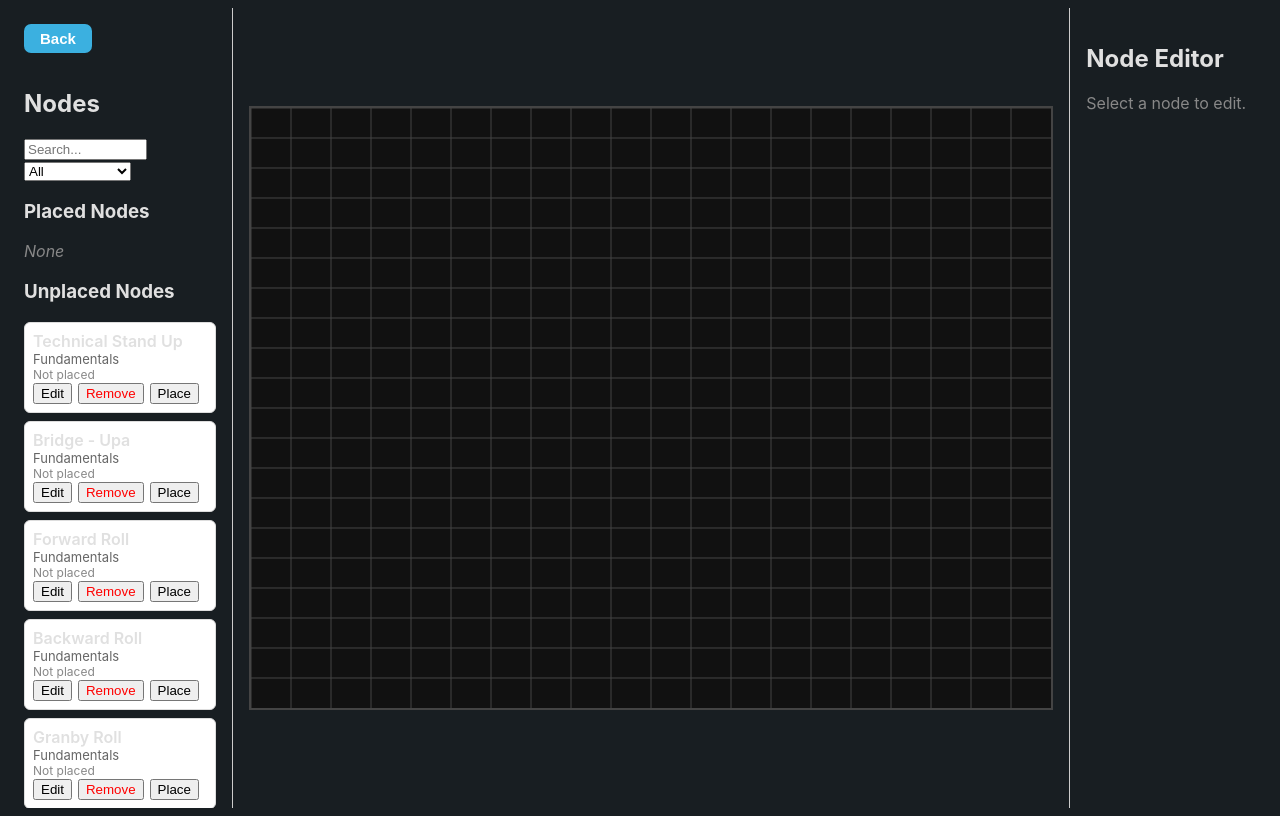
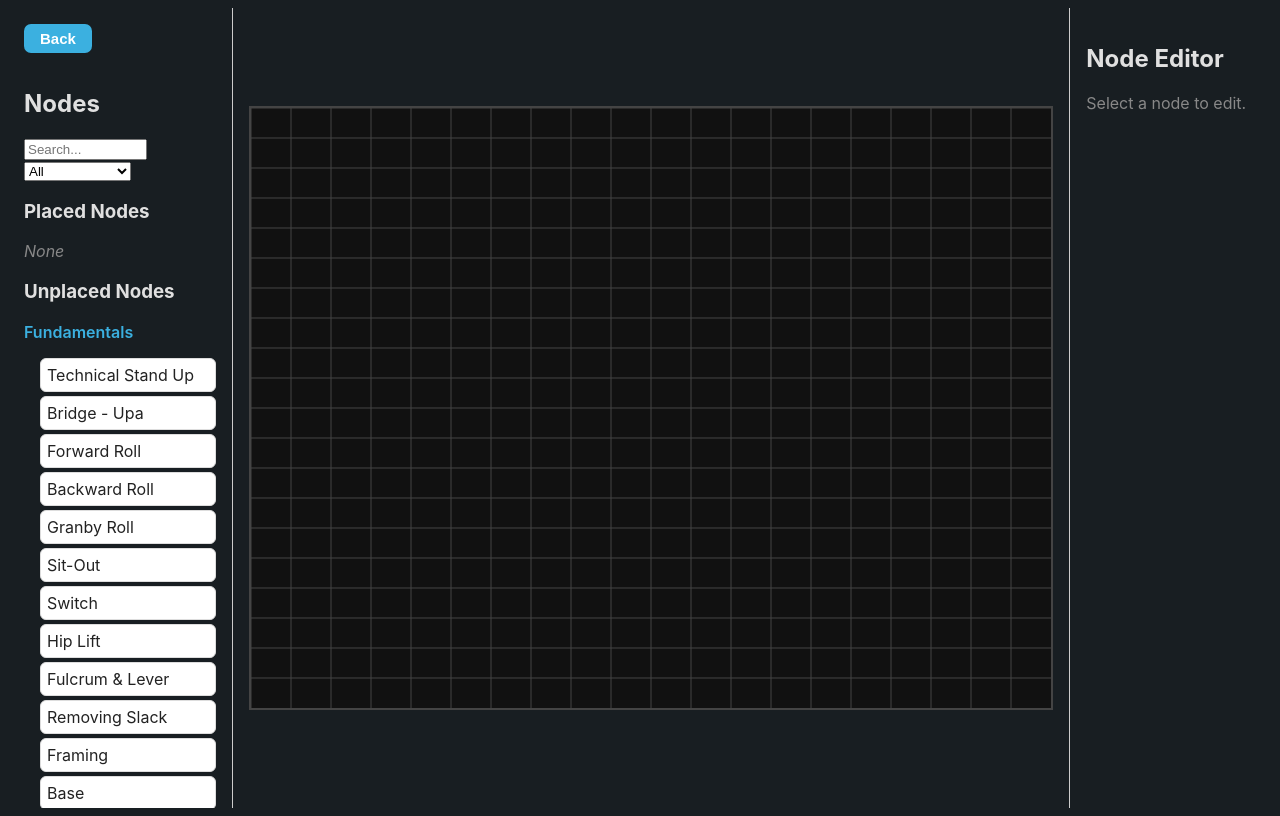
Before and after one commit to jelaludo/BJJ_SkillTree_02, a React (Vite) app: page /manual-grid in a window 1280 px wide. Built offline with nearby package versions, Linux system fonts and the light colour scheme.

Commit message:
Manual Grid UI Fix01

```diff
--- a/src/components/ManualGrid.tsx
+++ b/src/components/ManualGrid.tsx
@@ -60,6 +60,12 @@ export default function ManualGrid() {
     (filter === 'all' || n.category === filter) &&
     (search === '' || n.name.toLowerCase().includes(search.toLowerCase()))
   );
+
+  // Group unplaced nodes by category
+  const groupedUnplaced = CATEGORIES.map(cat => ({
+    category: cat,
+    nodes: nodes.filter(n => !n.placed && n.category === cat && (search === '' || n.name.toLowerCase().includes(search.toLowerCase())))
+  })).filter(group => group.nodes.length > 0);
 
   // Add node
   function addNode() {
@@ -149,57 +155,79 @@ export default function ManualGrid() {
           </select>
         </div>
         <h3>Placed Nodes</h3>
+        {/* Placed nodes list */}
         <ul style={{ listStyle: 'none', padding: 0, marginBottom: 16 }}>
           {filteredPlaced.length === 0 && <li style={{ color: '#888', fontStyle: 'italic' }}>None</li>}
           {filteredPlaced.map(node => (
             <li
               key={node.id}
               style={{
-                marginBottom: 8,
-                background: selectedNodeId === node.id ? '#d0e0ff' : '#e0ffe0',
+                marginBottom: 6,
+                background: selectedNodeId === node.id ? '#e6f0fa' : '#fff',
                 borderRadius: 6,
                 padding: 8,
-                border: '1px solid #ddd',
+                border: selectedNodeId === node.id ? '2px solid #3bb0e0' : '1px solid #ddd',
                 cursor: 'pointer',
+                color: '#222',
+                fontWeight: selectedNodeId === node.id ? 600 : 400,
               }}
               onClick={() => setSelectedNodeId(node.id)}
             >
-              <div style={{ fontWeight: 600 }}>{node.name}</div>
-              <div style={{ fontSize: 13, color: '#666' }}>{node.category}</div>
-              <div style={{ fontSize: 12, color: '#888' }}>
-                Placed at ({Math.round(node.x!)}, {Math.round(node.y!)})
-              </div>
-              <button onClick={e => { e.stopPropagation(); setEditing(node); }} style={{ marginRight: 6 }}>Edit</button>
-              <button onClick={e => { e.stopPropagation(); removeNode(node.id); }} style={{ marginRight: 6, color: 'red' }}>Remove</button>
-              <button onClick={e => { e.stopPropagation(); togglePlaced(node.id); }}>Unplace</button>
+              {node.name}
+              {node.x !== null && node.y !== null && (
+                <span style={{ fontSize: 12, color: '#888', marginLeft: 8 }}>
+                  ({Math.round(node.x)}, {Math.round(node.y)})
+                </span>
+              )}
             </li>
           ))}
         </ul>
+        {/* Placed node action bar */}
+        {selectedNodeId && filteredPlaced.some(n => n.id === selectedNodeId) && (
+          <div style={{ marginBottom: 16, display: 'flex', gap: 8 }}>
+            <button onClick={() => setEditing(nodes.find(n => n.id === selectedNodeId)!)}>Edit</button>
+            <button onClick={() => removeNode(selectedNodeId)} style={{ color: 'red' }}>Remove</button>
+            <button onClick={() => togglePlaced(selectedNodeId)}>Unplace</button>
+          </div>
+        )}
         <h3>Unplaced Nodes</h3>
-        <ul style={{ listStyle: 'none', padding: 0 }}>
-          {filteredUnplaced.length === 0 && <li style={{ color: '#888', fontStyle: 'italic' }}>None</li>}
-          {filteredUnplaced.map(node => (
+        {/* Grouped unplaced nodes by category */}
+        <div>
+          {groupedUnplaced.length === 0 && <div style={{ color: '#888', fontStyle: 'italic' }}>None</div>}
+          {groupedUnplaced.map(group => (
+            <div key={group.category} style={{ marginBottom: 8 }}>
+              <div style={{ fontWeight: 600, color: '#3bb0e0', marginBottom: 2 }}>{group.category}</div>
+              <ul style={{ listStyle: 'none', paddingLeft: 16 }}>
+                {group.nodes.map(node => (
                   <li
                     key={node.id}
                     style={{
-                marginBottom: 8,
-                background: selectedNodeId === node.id ? '#d0e0ff' : '#fff',
+                      marginBottom: 4,
+                      background: selectedNodeId === node.id ? '#e6f0fa' : '#fff',
                       borderRadius: 6,
-                padding: 8,
-                border: '1px solid #ddd',
+                      padding: 6,
+                      border: selectedNodeId === node.id ? '2px solid #3bb0e0' : '1px solid #ddd',
                       cursor: 'pointer',
+                      color: '#222',
+                      fontWeight: selectedNodeId === node.id ? 600 : 400,
                     }}
                     onClick={() => setSelectedNodeId(node.id)}
                   >
-              <div style={{ fontWeight: 600 }}>{node.name}</div>
-              <div style={{ fontSize: 13, color: '#666' }}>{node.category}</div>
-              <div style={{ fontSize: 12, color: '#888' }}>Not placed</div>
-              <button onClick={e => { e.stopPropagation(); setEditing(node); }} style={{ marginRight: 6 }}>Edit</button>
-              <button onClick={e => { e.stopPropagation(); removeNode(node.id); }} style={{ marginRight: 6, color: 'red' }}>Remove</button>
-              <button onClick={e => { e.stopPropagation(); togglePlaced(node.id); }}>Place</button>
+                    {node.name}
                   </li>
                 ))}
               </ul>
+            </div>
+          ))}
+        </div>
+        {/* Unplaced node action bar */}
+        {selectedNodeId && nodes.some(n => n.id === selectedNodeId && !n.placed) && (
+          <div style={{ marginBottom: 16, display: 'flex', gap: 8 }}>
+            <button onClick={() => setEditing(nodes.find(n => n.id === selectedNodeId)!)}>Edit</button>
+            <button onClick={() => removeNode(selectedNodeId)} style={{ color: 'red' }}>Remove</button>
+            <button onClick={() => togglePlaced(selectedNodeId)}>Place</button>
+          </div>
+        )}
         <h3>Add Node</h3>
         <input
           type="text"
@@ -305,9 +333,11 @@ export default function ManualGrid() {
             <button onClick={saveEdit} style={{ marginRight: 8 }}>Save</button>
             <button onClick={() => setEditing(null)}>Cancel</button>
           </div>
-        ) :
+        ) : selectedNodeId ? (
+          <div style={{ color: '#888' }}>Select "Edit" above to edit this node.</div>
+        ) : (
           <div style={{ color: '#888' }}>Select a node to edit.</div>
-        }
+        )}
       </div>
     </div>
   );
```
Lines whose indentation alone changed are shown as unchanged.
